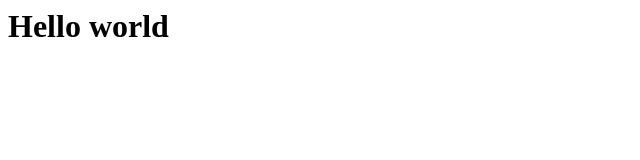
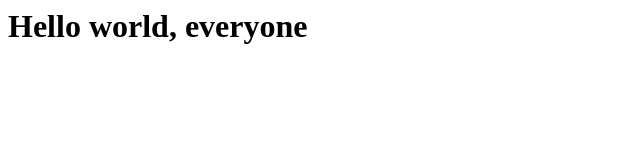
Before and after one commit to VladyaYo/ein-des-ein-git, a plain HTML site: page index.html in a window 1280 px wide. Shown: the whole page, without its empty margins (0-640 px from the left). Drawn offline with Linux system fonts and the light colour scheme.

Commit message:
make conflict

```diff
--- a/index.html
+++ b/index.html
@@ -1,6 +1,9 @@
 <!-- Author: Sasha Zakablukov (Zakablukov777@gmail.com)   -->
 <html>
+    <head>
+    <!-- no style-->
+    </head>
     <body>
-        <h1>Hello world</h1>
+        <h1>Hello world, everyone</h1>
     </body>
 </html>
```
